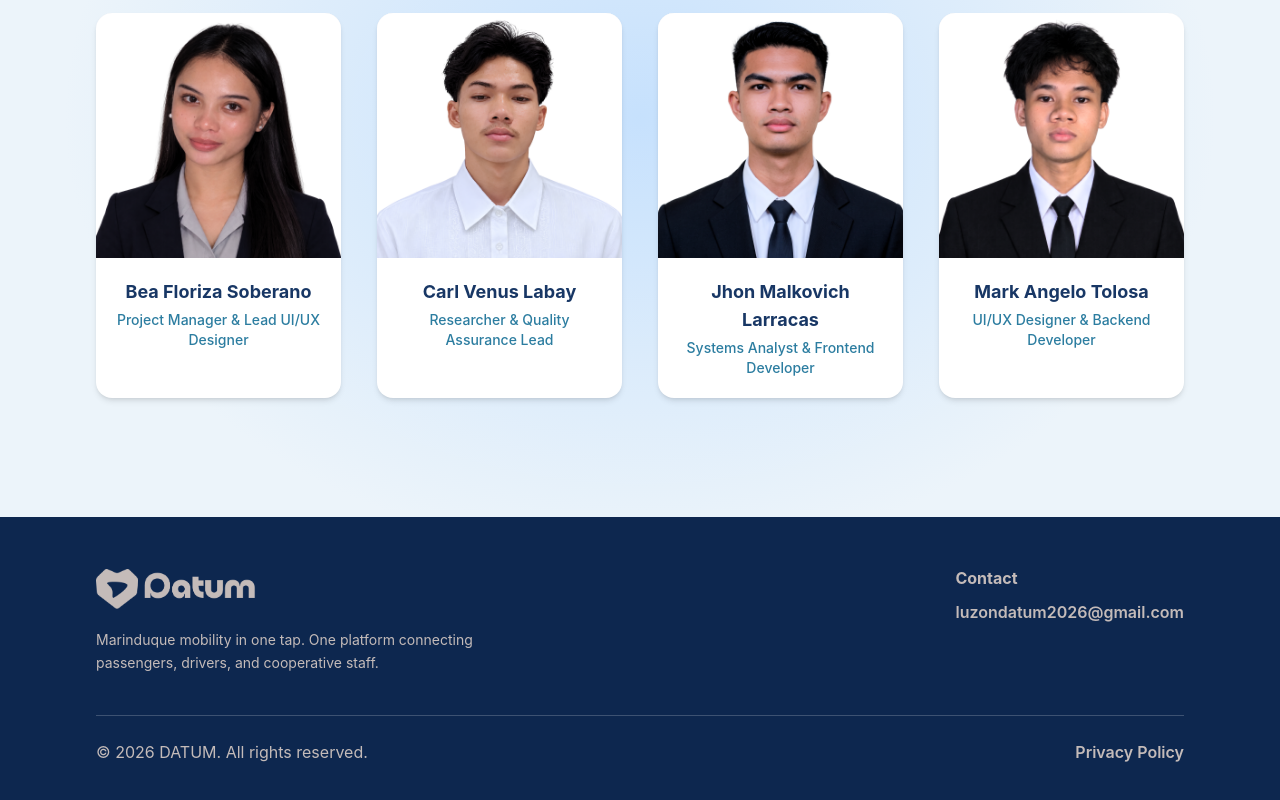
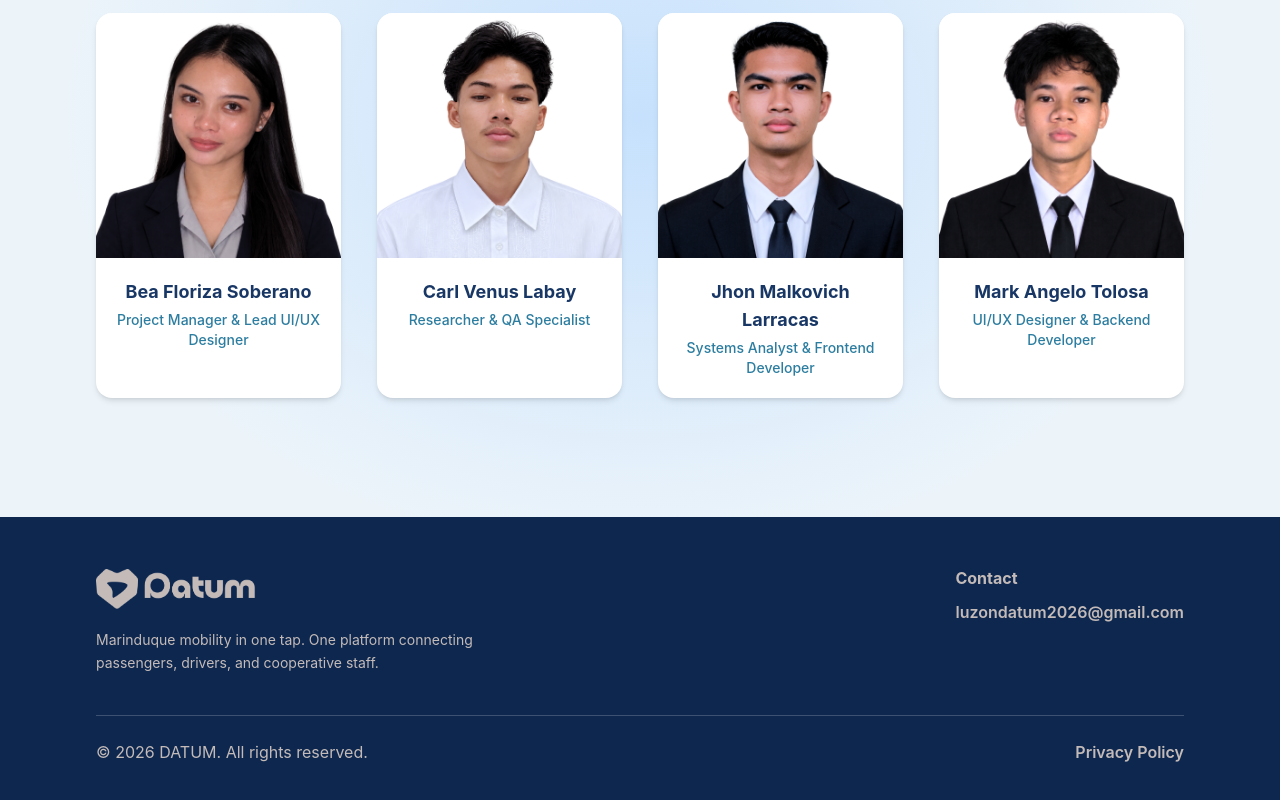
Before and after one commit to JM22510/Datum-Landing_Page, a React (Vite) app: page / in a window 1280 px wide. Shown: the part 3543-4343 px from the top of the page. Built offline with nearby package versions, Linux system fonts and the light colour scheme.

Commit message:
updated role QA

```diff
--- a/src/data/privacypolicy.ts
+++ b/src/data/privacypolicy.ts
@@ -1,7 +1,7 @@
 export type PolicySection = {
-  title: string;
-  body?: string[];
-  list?: string[];
+    title: string;
+    body?: string[];
+    list?: string[];
 };
 
 export const lastUpdated = "November 7, 2026";
--- a/src/data/team.ts
+++ b/src/data/team.ts
@@ -21,7 +21,7 @@ export const TEAM: TeamMember[] = [
         id: 2,
         img: member2,
         name: "Carl Venus Labay",
-        role: "Researcher & Quality Assurance Lead",
+        role: "Researcher & QA Specialist",
     },
     {
         id: 3,
```
